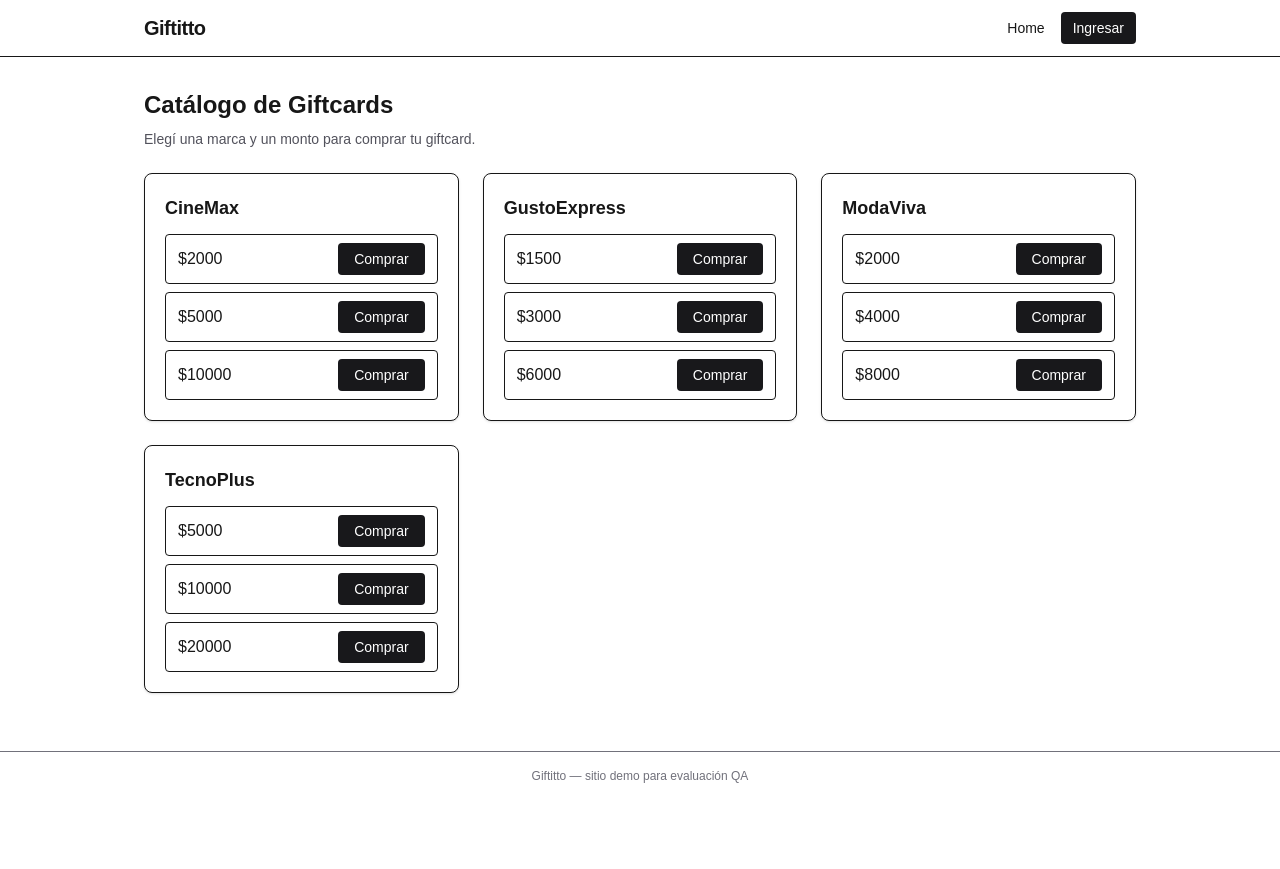
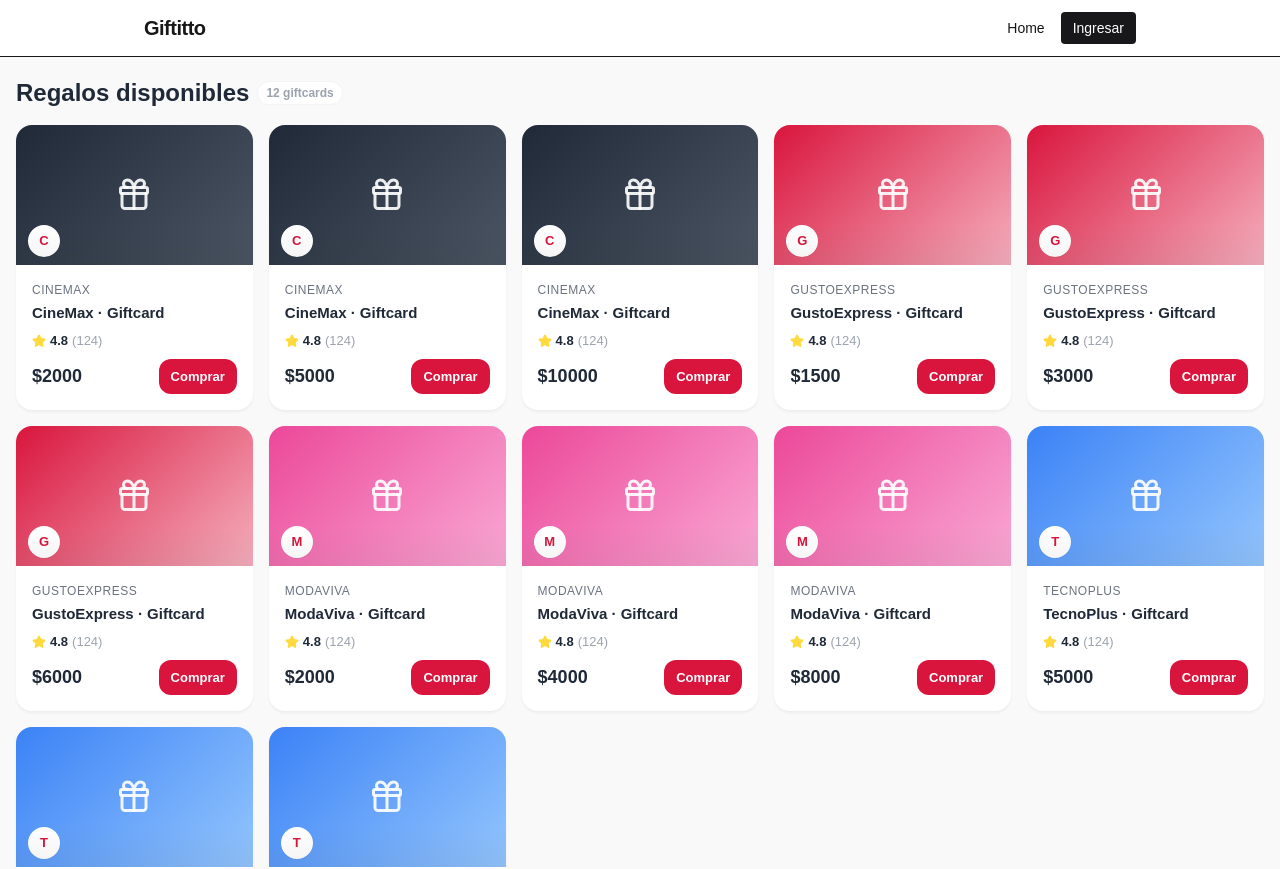
Before and after one commit to Giftitto-DEV/GiftittoQA, a Next.js app: page / in a window 1280 px wide. Shown: the top 869 px of the page. Before the commit the page ends 800 px from the top, so only its background shows below. Built offline with nearby package versions, Linux system fonts and the light colour scheme; no server answers.

Commit message:
feat: Home igual a GiftittoClient (GiftCardItem grid) y docs/design.md con paleta

```diff
--- a/app/page.tsx
+++ b/app/page.tsx
@@ -2,6 +2,9 @@
 
 import { useEffect, useState } from "react";
 import { useRouter } from "next/navigation";
+import { Gift, Star } from "lucide-react";
+import { colors } from "@/lib/colors";
+import { spacing, borderRadius, shadows, typography, layout } from "@/lib/theme";
 
 type Marca = {
   id: string;
@@ -9,9 +12,24 @@
   montos: number[];
 };
 
+const brandGradients: Record<string, string[]> = {
+  cinemax: ["#1F2937", "#4B5563"],
+  gustoexpress: ["#d9153d", "#F5AEBD"],
+  modaviva: ["#EC4899", "#F9A8D4"],
+  tecnoplus: ["#3B82F6", "#93C5FD"],
+};
+
+const brandLogos: Record<string, string> = {
+  cinemax: "C",
+  gustoexpress: "G",
+  modaviva: "M",
+  tecnoplus: "T",
+};
+
 export default function Home() {
   const [marcas, setMarcas] = useState<Marca[]>([]);
   const [loading, setLoading] = useState(true);
+  const [hoveredId, setHoveredId] = useState<string | null>(null);
   const router = useRouter();
 
   useEffect(() => {
@@ -48,34 +66,104 @@
   };
 
   if (loading) {
-    return <div className="mx-auto max-w-5xl p-8 text-center">Cargando catálogo...</div>;
+    return (
+      <div style={{ minHeight: "60vh", display: "flex", alignItems: "center", justifyContent: "center", backgroundColor: colors.backgroundSecondary }}>
+        <div style={{ width: 36, height: 36, borderRadius: "50%", border: `3px solid ${colors.borderLight}`, borderTopColor: colors.primary, animation: "spin 0.8s linear infinite" }} />
+      </div>
+    );
   }
 
+  const hPad = layout.contentPaddingMobile;
+
   return (
-    <div className="mx-auto max-w-5xl px-4 py-8">
-      <h1 className="mb-2 text-2xl font-bold">Catálogo de Giftcards</h1>
-      <p className="mb-6 text-sm text-zinc-600">Elegí una marca y un monto para comprar tu giftcard.</p>
+    <div style={{ minHeight: "100vh", backgroundColor: colors.backgroundSecondary }}>
+      <div style={{ maxWidth: layout.maxWidth, margin: "0 auto", padding: `${spacing.xl}px ${hPad}px ${spacing.xxxxl}px` }}>
+        <div style={{ display: "flex", alignItems: "center", gap: spacing.sm, marginBottom: spacing.lg }}>
+          <h2 style={{ ...typography.h3, color: colors.text, margin: 0 }}>Regalos disponibles</h2>
+          <span style={{ fontSize: 12, fontWeight: 600, color: colors.textTertiary, backgroundColor: colors.card, borderRadius: borderRadius.full, padding: `2px ${spacing.sm}px`, border: `1px solid ${colors.borderLight}` }}>
+            {marcas.reduce((acc, m) => acc + m.montos.length, 0)} giftcards
+          </span>
+        </div>
 
-      <div className="grid gap-6 sm:grid-cols-2 lg:grid-cols-3">
-        {marcas.map((marca) => (
-          <div key={marca.id} className="rounded-lg border bg-white p-5 shadow-sm">
-            <h2 className="mb-3 text-lg font-semibold">{marca.nombre}</h2>
-            <div className="flex flex-col gap-2">
-              {marca.montos.map((monto) => (
-                <div key={monto} className="flex items-center justify-between rounded border px-3 py-2">
-                  <span className="font-medium">${monto}</span>
-                  <button
-                    onClick={() => handleComprar(marca.id, monto)}
-                    className="rounded bg-zinc-900 px-4 py-1.5 text-sm text-white hover:bg-zinc-700"
-                  >
-                    Comprar
-                  </button>
+        <div
+          style={{
+            display: "grid",
+            gridTemplateColumns: "repeat(auto-fill, minmax(220px, 1fr))",
+            gap: 16,
+          }}
+        >
+          {marcas.flatMap((marca) =>
+            marca.montos.map((monto) => {
+              const cardId = `${marca.id}-${monto}`;
+              const isHovered = hoveredId === cardId;
+              const gradient = brandGradients[marca.id] ?? ["#d9153d", "#E54361"];
+              return (
+                <div
+                  key={cardId}
+                  onMouseEnter={() => setHoveredId(cardId)}
+                  onMouseLeave={() => setHoveredId(null)}
+                  style={{
+                    backgroundColor: colors.card,
+                    borderRadius: borderRadius.xl,
+                    overflow: "hidden",
+                    cursor: "pointer",
+                    boxShadow: isHovered ? shadows.lg : shadows.sm,
+                    transform: isHovered ? "translateY(-4px)" : "translateY(0)",
+                    transition: "transform 0.25s ease, box-shadow 0.25s ease",
+                    display: "flex",
+                    flexDirection: "column",
+                  }}
+                >
+                  <div style={{ position: "relative", width: "100%", height: 140, overflow: "hidden", background: `linear-gradient(135deg, ${gradient[0]}, ${gradient[1]})`, display: "flex", alignItems: "center", justifyContent: "center" }}>
+                    <Gift size={36} color="rgba(255,255,255,0.9)" />
+                    <div style={{ position: "absolute", bottom: spacing.sm, left: spacing.md, width: 32, height: 32, borderRadius: "50%", border: `2px solid ${colors.card}`, backgroundColor: colors.card, display: "flex", alignItems: "center", justifyContent: "center", boxShadow: shadows.xs }}>
+                      <span style={{ fontSize: 13, fontWeight: 700, color: colors.primary }}>{brandLogos[marca.id] ?? marca.nombre.charAt(0)}</span>
+                    </div>
+                    <div style={{ position: "absolute", bottom: 0, left: 0, right: 0, height: 40, background: "linear-gradient(to top, rgba(0,0,0,0.05), transparent)", pointerEvents: "none" }} />
+                  </div>
+
+                  <div style={{ padding: spacing.lg, flex: 1, display: "flex", flexDirection: "column" }}>
+                    <p style={{ fontSize: 12, fontWeight: 500, color: colors.textSecondary, textTransform: "uppercase", letterSpacing: "0.5px", margin: 0, marginBottom: spacing.xs, whiteSpace: "nowrap", overflow: "hidden", textOverflow: "ellipsis" }}>
+                      {marca.nombre}
+                    </p>
+                    <p style={{ fontSize: 15, fontWeight: 600, color: colors.text, margin: 0, marginBottom: spacing.sm, lineHeight: "20px", display: "-webkit-box", WebkitLineClamp: 2, WebkitBoxOrient: "vertical", overflow: "hidden" }}>
+                      {marca.nombre} · Giftcard
+                    </p>
+
+                    <div style={{ display: "flex", alignItems: "center", gap: spacing.xs, marginBottom: spacing.sm }}>
+                      <Star size={14} color={colors.accent} fill={colors.accent} />
+                      <span style={{ fontSize: 13, fontWeight: 600, color: colors.text }}>4.8</span>
+                      <span style={{ fontSize: 13, color: colors.textTertiary }}>(124)</span>
+                    </div>
+
+                    <div style={{ marginTop: "auto", display: "flex", alignItems: "center", justifyContent: "space-between", gap: spacing.sm }}>
+                      <span style={{ fontSize: 18, fontWeight: 700, color: colors.text }}>${monto}</span>
+                      <button
+                        onClick={() => handleComprar(marca.id, monto)}
+                        style={{
+                          backgroundColor: colors.primary,
+                          color: "#fff",
+                          border: "none",
+                          borderRadius: borderRadius.lg,
+                          padding: `${spacing.sm}px ${spacing.md}px`,
+                          fontSize: 13,
+                          fontWeight: 600,
+                          cursor: "pointer",
+                          fontFamily: "inherit",
+                        }}
+                      >
+                        Comprar
+                      </button>
+                    </div>
+                  </div>
                 </div>
-              ))}
-            </div>
-          </div>
-        ))}
+              );
+            })
+          )}
+        </div>
       </div>
+
+      <style>{`@keyframes spin{to{transform:rotate(360deg)}}`}</style>
     </div>
   );
 }
```
Also changed, not shown: 1 other file (tests, documents, lock files or other folders).
